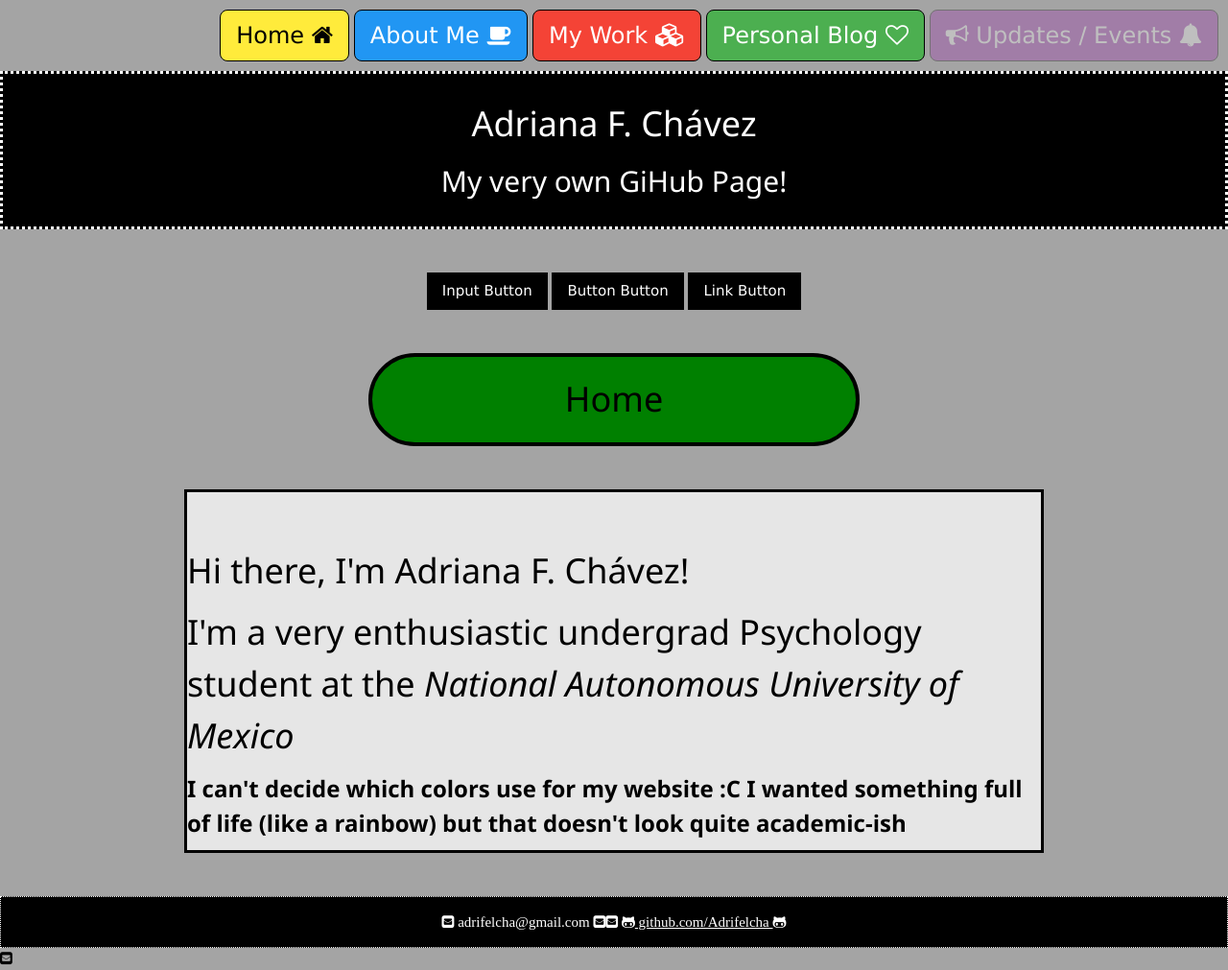
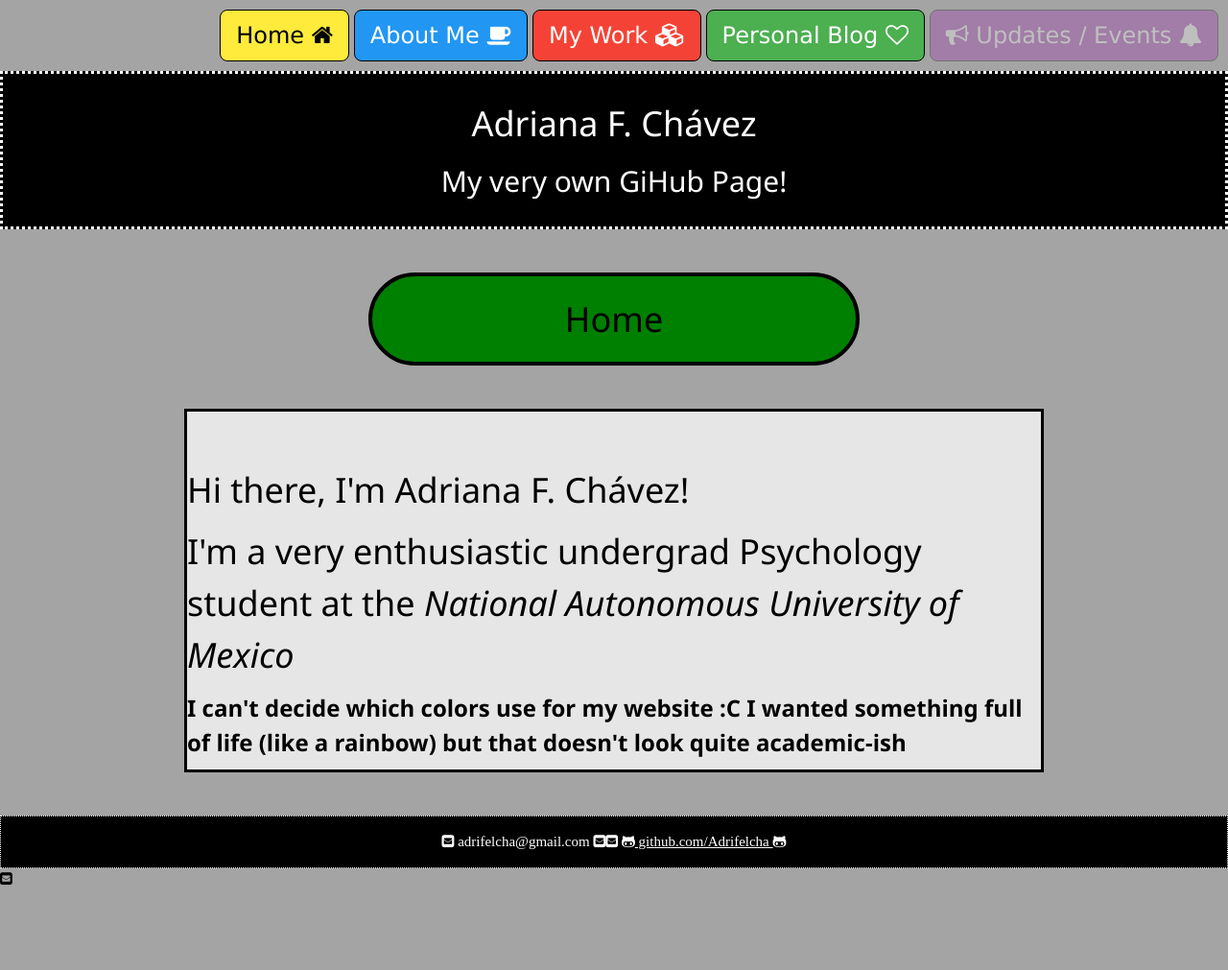
Before and after one commit to Adrifelcha/Adrifelcha-github.io, a Jekyll site: the page built from index.html, in a window 1280 px wide. Shown: the whole page at 96% size. Built offline with Jekyll 4.4.1, drawn with Linux system fonts in a browser that asks for light colours; after the commit the page ends 927 px from its top, so only the background shows below that.

Commit message:
Update default.html

```diff
--- a/_layouts/default.html
+++ b/_layouts/default.html
@@ -93,16 +93,6 @@
 
 			<br> <br>
 
-			<center>
-			<div class="w3-container">
- 				  <input type="button" class="w3-button w3-black" value="Input Button">
-  				  <button class="w3-button w3-black">Button Button</button>
-  				  <a href="#" class="w3-button w3-black">Link Button</a>
-			</div>
-			</center>
-
-			<br><br>
-
 			{{ content }}
 
 
```
